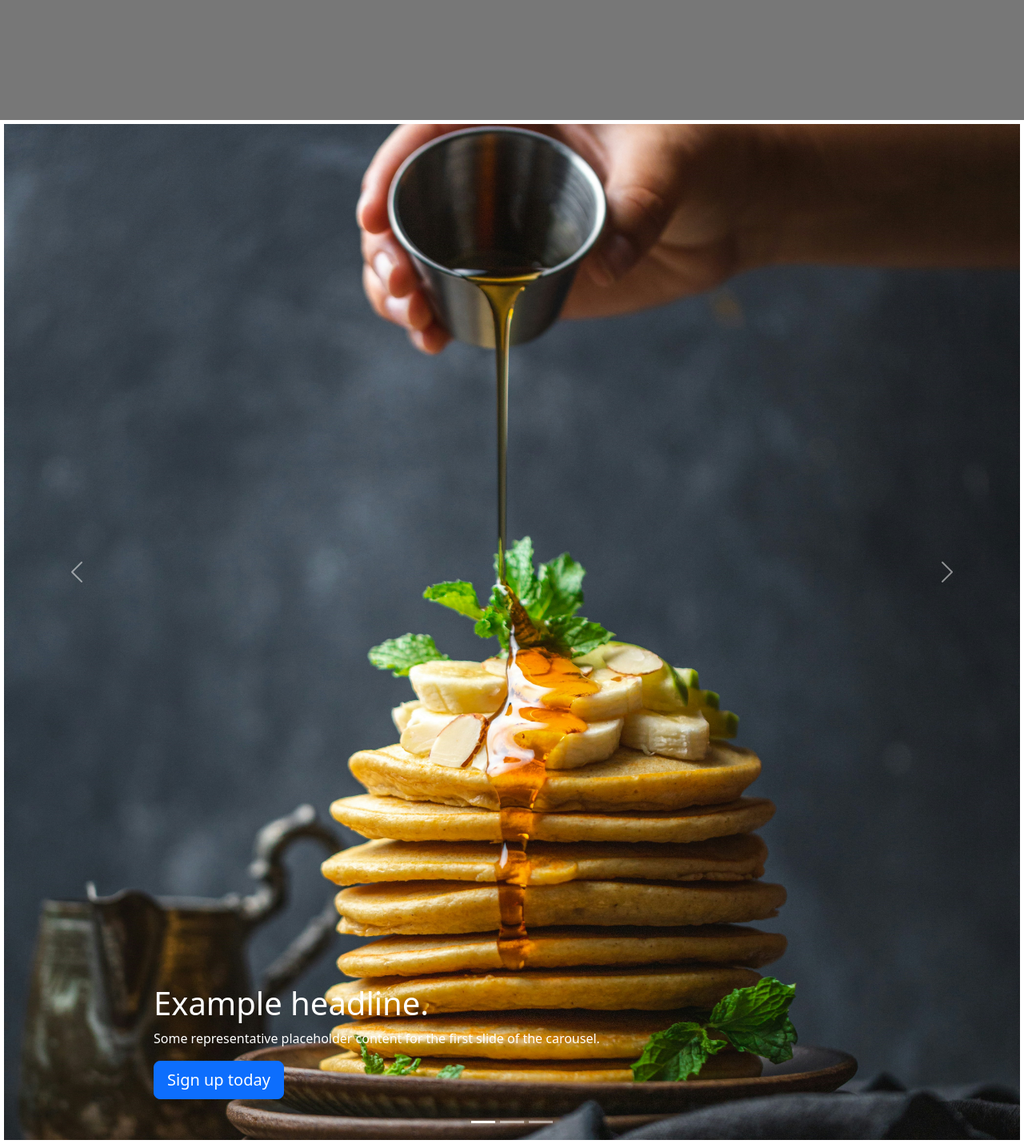
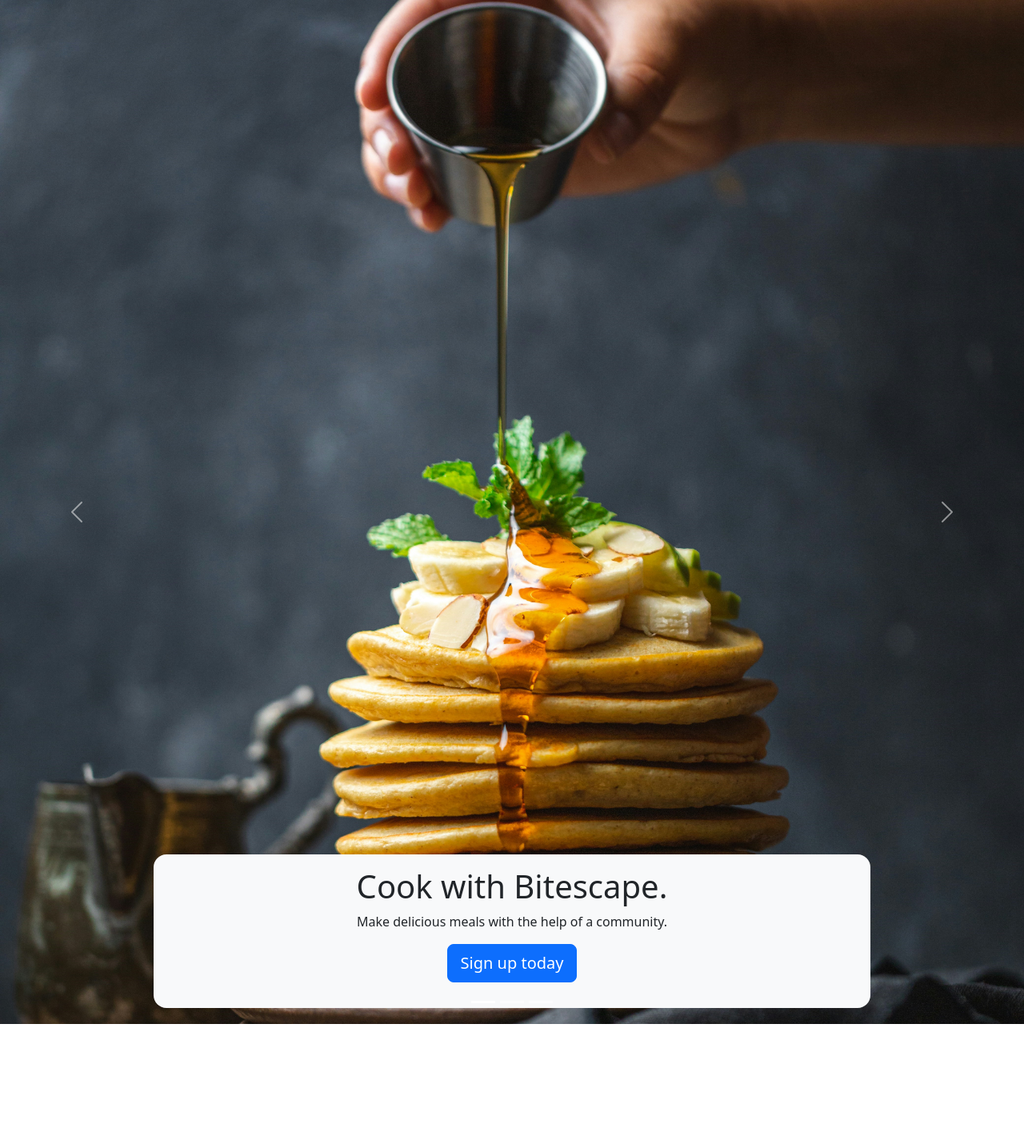
Before and after one commit to rvekeria678/bitescape, a Flask app: page / in a window 1280 px wide. Shown: the part 56-1486 px from the top of the page at 80% size. After the commit the page ends 1336 px from the top, so only its background shows below. Run offline with Flask 3, Linux system fonts and the light colour scheme; some libraries are stand-ins or nearby versions.

Commit message:
Progress Save

```diff
--- a/main.py
+++ b/main.py
@@ -34,7 +34,9 @@ class Base(DeclarativeBase): pass
 def root():
     return render_template('index.html')
 #----Log-in Page----#
-
+@app.route('/login', methods=['GET', 'POST'])
+def login():
+    return render_template('signin.html')
 #----Sign-out Action----#
 
 #----Comment Action----#
--- a/static/css/bitescape.css
+++ b/static/css/bitescape.css
@@ -5,3 +5,8 @@ body {
     width: 100%;
 
 }
+.semi-transparent-bg {
+    background-color: rbga(0,0,0,0.5);
+    padding: 15px;
+    border-radius: 5px;
+}
--- a/templates/carousel.html
+++ b/templates/carousel.html
@@ -6,21 +6,21 @@
     </div>
     <div class="carousel-inner">
       <div class="carousel-item active">
-        <svg width="100%" height="100%" xmlns="http://www.w3.org/2000/svg" aria-hidden="true" preserveAspectRatio="xMidYMid slice" focusable="false"><rect width="100%" height="100%" fill="#777"><img src="../static/assets/chad-montano-eeqbbemH9-c-unsplash.jpg" width="100%" height="100%" class="border border-5 border-white"></rect></svg>
+        <img src="../static/assets/chad-montano-eeqbbemH9-c-unsplash.jpg" width="100%">
 
         <div class="container">
-          <div class="carousel-caption text-start">
-            <h1>Example headline.</h1>
-            <p>Some representative placeholder content for the first slide of the carousel.</p>
+          <div class="carousel-caption text-dark bg-light p-3 rounded-4">
+            <h1>Cook with Bitescape.</h1>
+            <p>Make delicious meals with the help of a community.</p>
             <p><a class="btn btn-lg btn-primary" href="#">Sign up today</a></p>
           </div>
         </div>
       </div>
       <div class="carousel-item">
-        <svg class="bd-placeholder-img" width="100%" height="100%" xmlns="http://www.w3.org/2000/svg" aria-hidden="true" preserveAspectRatio="xMidYMid slice" focusable="false"><rect width="100%" height="100%" fill="#777"></rect></svg>
+        <img src="../static/assets/chad-montano-MqT0asuoIcU-unsplash.jpg" width="100%">
 
         <div class="container">
-          <div class="carousel-caption">
+          <div class="carousel-caption text-dark bg-light p-3 rounded-4">
             <h1>Another example headline.</h1>
             <p>Some representative placeholder content for the second slide of the carousel.</p>
             <p><a class="btn btn-lg btn-primary" href="#">Learn more</a></p>
@@ -28,10 +28,10 @@
         </div>
       </div>
       <div class="carousel-item">
-        <svg class="bd-placeholder-img" width="100%" height="100%" xmlns="http://www.w3.org/2000/svg" aria-hidden="true" preserveAspectRatio="xMidYMid slice" focusable="false"><rect width="100%" height="100%" fill="#777"></rect></svg>
+        <img src="../static/assets/khloe-arledge-ND3edEmzcdQ-unsplash.jpg" width="100%">
 
         <div class="container">
-          <div class="carousel-caption text-end">
+          <div class="carousel-caption text-dark bg-light p-3 rounded-4">
             <h1>One more for good measure.</h1>
             <p>Some representative placeholder content for the third slide of this carousel.</p>
             <p><a class="btn btn-lg btn-primary" href="#">Browse gallery</a></p>
--- a/templates/header.html
+++ b/templates/header.html
@@ -17,7 +17,9 @@
             <a class="nav-link" href="#">About</a>
           </li>
         </ul>
-        <button type="button" class="btn btn-primary">Sign In</button>
+        <form action="{{url_for('login')}}", method="get">
+          <button type="button" class="btn btn-primary">Sign In</button>
+        </form>
       </div>
     </div>
   </nav>
--- a/templates/signin.html
+++ b/templates/signin.html
@@ -1 +1,4 @@
-Sign In
+{% extends 'base.html' %}
+{% block body %}
+<p>You are in the sign in page</p>
+{% endblock %}
```
